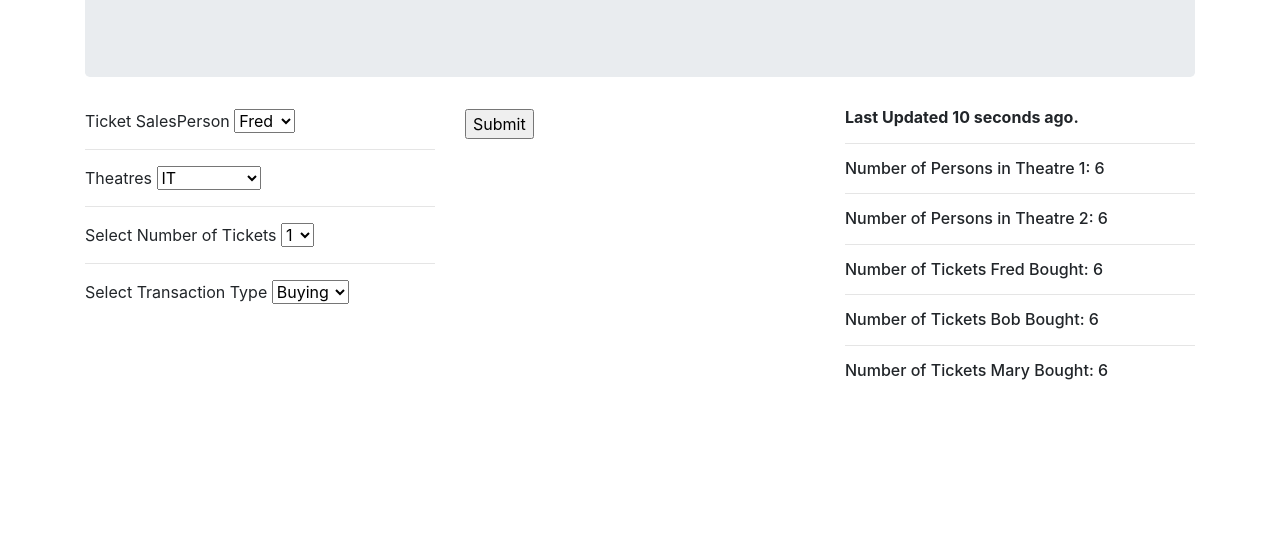
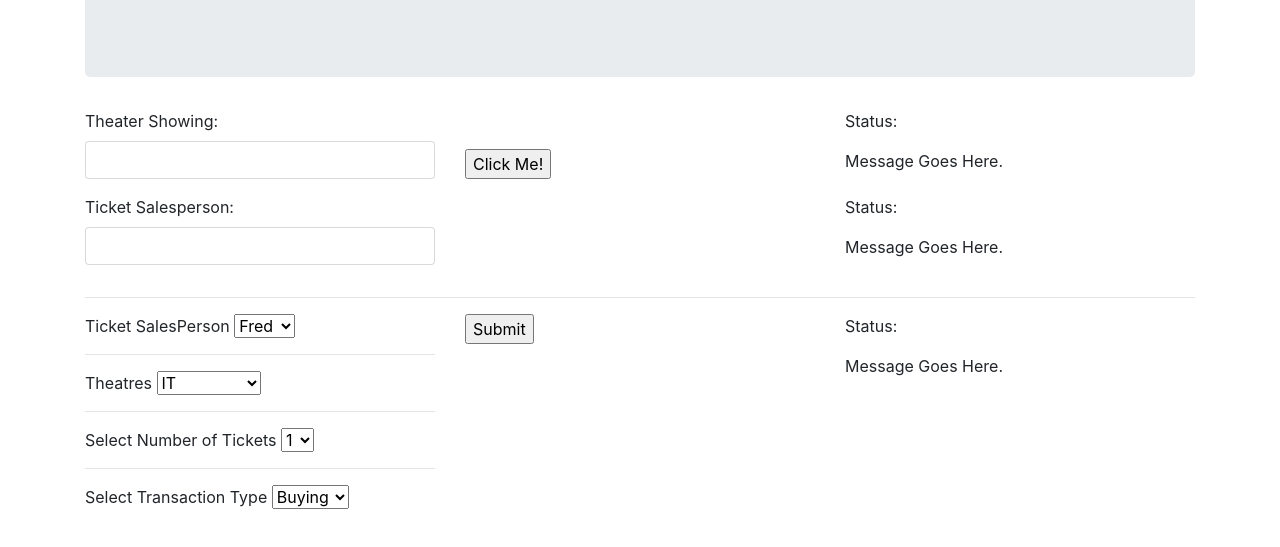
Before and after one commit to shiv1994/cloudTechnologiesA2, a website: page views/index.html in a window 1280 px wide. Shown: the part 167-714 px from the top of the page. Drawn offline with nearby package versions, Linux system fonts and the light colour scheme.

Commit message:
POST Request working.

```diff
--- a/views/index.html
+++ b/views/index.html
@@ -8,9 +8,8 @@
 
     <!-- styles -->
     <link rel="stylesheet" href="https://maxcdn.bootstrapcdn.com/bootstrap/4.0.0-beta/css/bootstrap.min.css" integrity="sha384-/Y6pD6FV/Vv2HJnA6t+vslU6fwYXjCFtcEpHbNJ0lyAFsXTsjBbfaDjzALeQsN6M" crossorigin="anonymous">
-
     <!-- scripts -->
-    <script src="https://code.jquery.com/jquery-3.2.1.slim.min.js" integrity="sha384-KJ3o2DKtIkvYIK3UENzmM7KCkRr/rE9/Qpg6aAZGJwFDMVNA/GpGFF93hXpG5KkN" crossorigin="anonymous"></script>
+    <script src="https://code.jquery.com/jquery-3.2.1.min.js" integrity="sha256-hwg4gsxgFZhOsEEamdOYGBf13FyQuiTwlAQgxVSNgt4=" crossorigin="anonymous"></script>
     <script src="https://cdnjs.cloudflare.com/ajax/libs/popper.js/1.11.0/umd/popper.min.js" integrity="sha384-b/U6ypiBEHpOf/4+1nzFpr53nxSS+GLCkfwBdFNTxtclqqenISfwAzpKaMNFNmj4" crossorigin="anonymous"></script>
     <script src="https://maxcdn.bootstrapcdn.com/bootstrap/4.0.0-beta/js/bootstrap.min.js" integrity="sha384-h0AbiXch4ZDo7tp9hKZ4TsHbi047NrKGLO3SEJAg45jXxnGIfYzk4Si90RDIqNm1" crossorigin="anonymous"></script>
   </head>
@@ -23,11 +22,82 @@
             <p>Below you can activate certain events based on the users and theatres presented. Select a user and then associate them with a particualr theatre.</p>
         </div>
 
+        <form>
+
+            <div class="row">
+
+                    <div class="col-sm-4">
+
+                        <div class="form-group">
+                            <label for="usr">Theater Showing:</label>
+                            <input type="text" class="form-control" id="theaterShowing">
+                        </div>
+
+                        </div>
+
+                    <div class="col-sm-4">
+
+                            <div class="form-group">
+                                <label for="usr"> </label>
+                            </div>
+
+                            <input id="btnAddTicketSeller" type="button" value="Click Me!">
+
+                    </div>
+
+                    <div class="col-sm-4">
+
+                            <p>Status: </p>
+                            <p>Message Goes Here.</p>
+
+                    </div>
+
+            </div>
+
+        </form>
+
+        <form method="post" action="http://127.0.0.1:8000/addTicketSeller">
+
+            <div class="row">
+
+                <div class="col-sm-4">
+
+                    <div class="form-group">
+                        <label for="usr">Ticket Salesperson:</label>
+                        <input type="text" class="form-control" name="salesPersonName">
+                    </div>
+
+                    </div>
+
+                <div class="col-sm-4">
+
+                        <div class="form-group">
+                            <label for="usr"> </label>
+                        </div>
+
+                        <!-- <button id="btnAddTicketSeller">Send Data</button> -->
+
+                </div>
+
+                <div class="col-sm-4">
+
+                        <p>Status: </p>
+                        <p>Message Goes Here.</p>
+
+                </div>
+
+        </div>
+
+        </form>
+
+        <hr>
+
         <form method="post" action="http://127.0.0.1:8000/saveEvent">
 
             <div class="row">
 
                 <div class="col-sm-4">
+
                     <div class="dropdown">
 
                         Ticket SalesPerson
@@ -72,6 +142,15 @@
 
                 <div class="col-sm-4">
 
+                        <p>Status: </p>
+                        <p>Message Goes Here.</p>
+
+                </div>
+
+
+
+                <!-- <div class="col-sm-4">
+
                     <h6> <b> Last Updated 10 seconds ago. </b> </h6>
 
                     <hr>
@@ -104,7 +183,7 @@
                         <h6> Number of Tickets Mary Bought: 6</h6>
                     </div>
 
-                </div>
+                </div> -->
 
             </div>
 
@@ -112,5 +191,26 @@
 
     </div>
 
+
+    <script>
+        $(document).ready(function(){
+
+            $('#btnAddTicketSeller').click(function(){
+
+                $.post(
+                    "http://127.0.0.1:8000/addTheatre",
+                    {name:'shiva'},
+                    function(result){
+                        console.log(result);
+                    },
+                    'json'
+                );
+
+            });
+
+
+
+        });
+    </script>
   </body>
 </html>
```
Also changed, not shown: index.js (+12 -1 lines).
